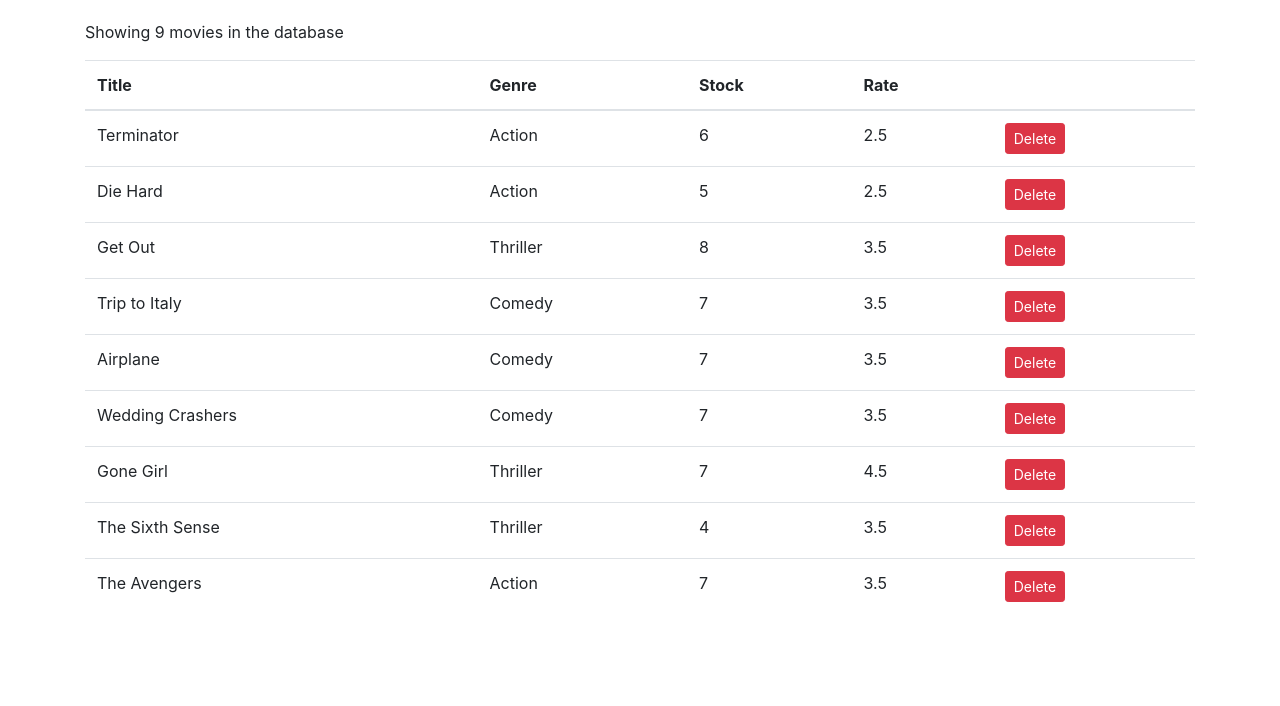
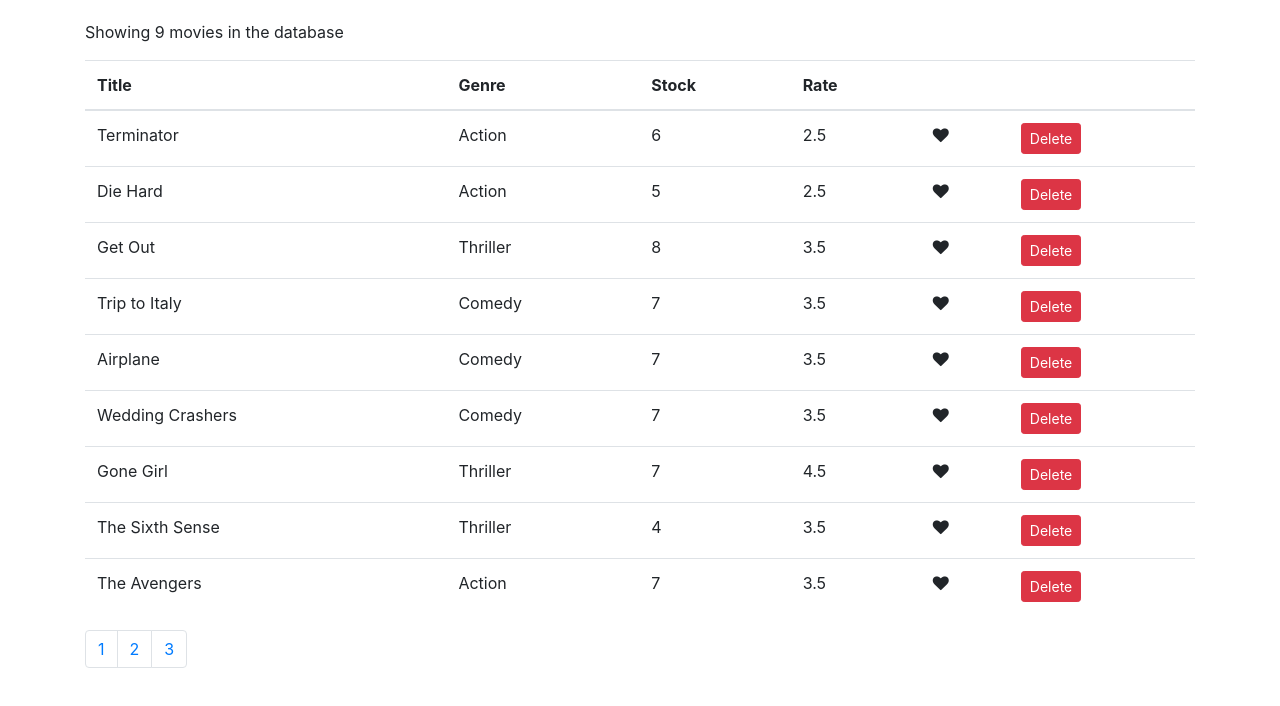
Before and after one commit to snieto10/movies, a React (Create React App) app: page / in a window 1280 px wide. Shown: the top 706 px of the page. Built offline with nearby package versions, Linux system fonts and the light colour scheme.

Commit message:
movies before like exercise

```diff
--- /dev/null
+++ b/src/components/common/like.jsx
@@ -0,0 +1,9 @@
+import React, { Component } from "react";
+
+class Like extends Component {
+  render() {
+    return <i className="fa fa-heart" aria-hidden="true"></i>;
+  }
+}
+
+export default Like;
--- /dev/null
+++ b/src/components/common/pagination.jsx
@@ -0,0 +1,29 @@
+import React, { Component } from "react";
+
+class Pagination extends Component {
+  render() {
+    return (
+      <nav aria-label="Page navigation example">
+        <ul className="pagination">
+          <li className="page-item">
+            <a className="page-link" href="#">
+              1
+            </a>
+          </li>
+          <li className="page-item">
+            <a className="page-link" href="#">
+              2
+            </a>
+          </li>
+          <li className="page-item">
+            <a className="page-link" href="#">
+              3
+            </a>
+          </li>
+        </ul>
+      </nav>
+    );
+  }
+}
+
+export default Pagination;
--- a/src/components/movies.jsx
+++ b/src/components/movies.jsx
@@ -1,5 +1,7 @@
 import React, { Component } from "react";
 import { getMovies } from "../fakeMovieService";
+import Pagination from "./common/pagination";
+import Like from "./common/like";
 
 class Movies extends Component {
   state = {
@@ -27,6 +29,7 @@
               <th scope="col">Stock</th>
               <th scope="col">Rate</th>
               <th scope="col"></th>
+              <th scope="col"></th>
             </tr>
           </thead>
           <tbody>
@@ -38,12 +41,13 @@
                   <td>{movie.numberInStock}</td>
                   <td>{movie.dailyRentalRate}</td>
                   <td>
-                    <button
-                      className="btn btn-danger btn-sm"
-                      onClick={() => this.handleDelete(movie)}
-                    >
-                      Delete
-                    </button>
+                    <Like
+                      liked={movie.liked}
+                      onClick={() => this.handleLike(movie)}
+                    />
+                  </td>
+                  <td>
+                    <button className="btn btn-danger btn-sm">Delete</button>
                   </td>
                 </tr>
               );
@@ -51,6 +55,7 @@
           </tbody>
           <tbody></tbody>
         </table>
+        <Pagination />
       </React.Fragment>
     );
   }
--- a/src/fakeMovieService.js
+++ b/src/fakeMovieService.js
@@ -7,64 +7,64 @@
     genre: { _id: "5b21ca3eeb7f6fbccd471818", name: "Action" },
     numberInStock: 6,
     dailyRentalRate: 2.5,
-    publishDate: "2018-01-03T19:04:28.809Z"
+    publishDate: "2018-01-03T19:04:28.809Z",
   },
   {
     _id: "5b21ca3eeb7f6fbccd471816",
     title: "Die Hard",
     genre: { _id: "5b21ca3eeb7f6fbccd471818", name: "Action" },
     numberInStock: 5,
-    dailyRentalRate: 2.5
+    dailyRentalRate: 2.5,
   },
   {
     _id: "5b21ca3eeb7f6fbccd471817",
     title: "Get Out",
     genre: { _id: "5b21ca3eeb7f6fbccd471820", name: "Thriller" },
     numberInStock: 8,
-    dailyRentalRate: 3.5
+    dailyRentalRate: 3.5,
   },
   {
     _id: "5b21ca3eeb7f6fbccd471819",
     title: "Trip to Italy",
     genre: { _id: "5b21ca3eeb7f6fbccd471814", name: "Comedy" },
     numberInStock: 7,
-    dailyRentalRate: 3.5
+    dailyRentalRate: 3.5,
   },
   {
     _id: "5b21ca3eeb7f6fbccd47181a",
     title: "Airplane",
     genre: { _id: "5b21ca3eeb7f6fbccd471814", name: "Comedy" },
     numberInStock: 7,
-    dailyRentalRate: 3.5
+    dailyRentalRate: 3.5,
   },
   {
     _id: "5b21ca3eeb7f6fbccd47181b",
     title: "Wedding Crashers",
     genre: { _id: "5b21ca3eeb7f6fbccd471814", name: "Comedy" },
     numberInStock: 7,
-    dailyRentalRate: 3.5
+    dailyRentalRate: 3.5,
   },
   {
     _id: "5b21ca3eeb7f6fbccd47181e",
     title: "Gone Girl",
     genre: { _id: "5b21ca3eeb7f6fbccd471820", name: "Thriller" },
     numberInStock: 7,
-    dailyRentalRate: 4.5
+    dailyRentalRate: 4.5,
   },
   {
     _id: "5b21ca3eeb7f6fbccd47181f",
     title: "The Sixth Sense",
     genre: { _id: "5b21ca3eeb7f6fbccd471820", name: "Thriller" },
     numberInStock: 4,
-    dailyRentalRate: 3.5
+    dailyRentalRate: 3.5,
   },
   {
     _id: "5b21ca3eeb7f6fbccd471821",
     title: "The Avengers",
     genre: { _id: "5b21ca3eeb7f6fbccd471818", name: "Action" },
     numberInStock: 7,
-    dailyRentalRate: 3.5
-  }
+    dailyRentalRate: 3.5,
+  },
 ];
 
 export function getMovies() {
@@ -72,13 +72,13 @@
 }
 
 export function getMovie(id) {
-  return movies.find(m => m._id === id);
+  return movies.find((m) => m._id === id);
 }
 
 export function saveMovie(movie) {
-  let movieInDb = movies.find(m => m._id === movie._id) || {};
+  let movieInDb = movies.find((m) => m._id === movie._id) || {};
   movieInDb.name = movie.name;
-  movieInDb.genre = genresAPI.genres.find(g => g._id === movie.genreId);
+  movieInDb.genre = genresAPI.genres.find((g) => g._id === movie.genreId);
   movieInDb.numberInStock = movie.numberInStock;
   movieInDb.dailyRentalRate = movie.dailyRentalRate;
 
@@ -91,7 +91,7 @@
 }
 
 export function deleteMovie(id) {
-  let movieInDb = movies.find(m => m._id === id);
+  let movieInDb = movies.find((m) => m._id === id);
   movies.splice(movies.indexOf(movieInDb), 1);
   return movieInDb;
 }
```
